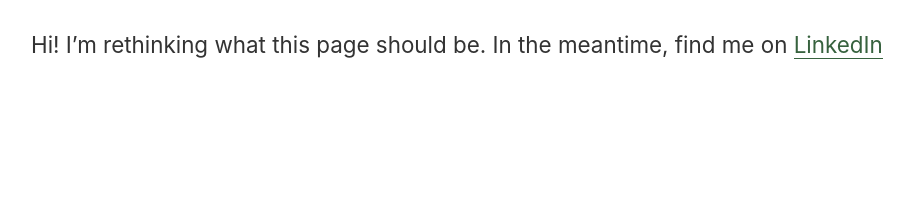
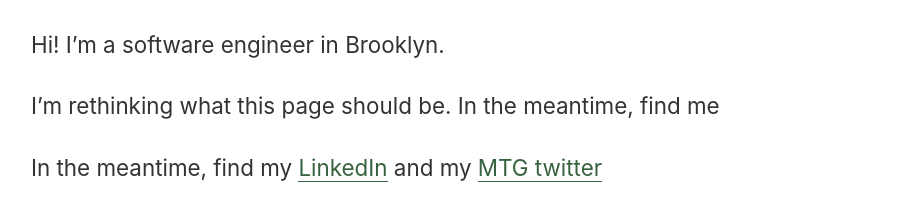
Before and after one commit to wyattdanger/wyattdanger.github.io, a plain HTML site: page index.html in a window 1280 px wide. Shown: the part 90-310 px from the top of the page, without its empty margins (129-1041 px from the left). Drawn offline with Linux system fonts and the light colour scheme.

Commit message:
Update index.html

```diff
--- a/index.html
+++ b/index.html
@@ -64,7 +64,16 @@
 <body>
   <section>
     <h1>Stephen Wyatt Bush</h1>
-    <p>Hi! I&rsquo;m rethinking what this page should be. In the meantime, find me on <a href="https://www.linkedin.com/in/stephenwyattbush/">LinkedIn</a></p>
+    <p>
+      Hi! I&rsquo;m a software engineer in Brooklyn.
+    </p>
+    <p>
+      I&rsquo;m rethinking what this page should be. In the meantime, find me
+    </p>
+    <p>
+      In the meantime, find my <a href="https://www.linkedin.com/in/stephenwyattbush/">LinkedIn</a>
+      and my <a href="https://x.com/swbmtg">MTG twitter</a>
+    </p>
   </section>
 </body>
 
```
